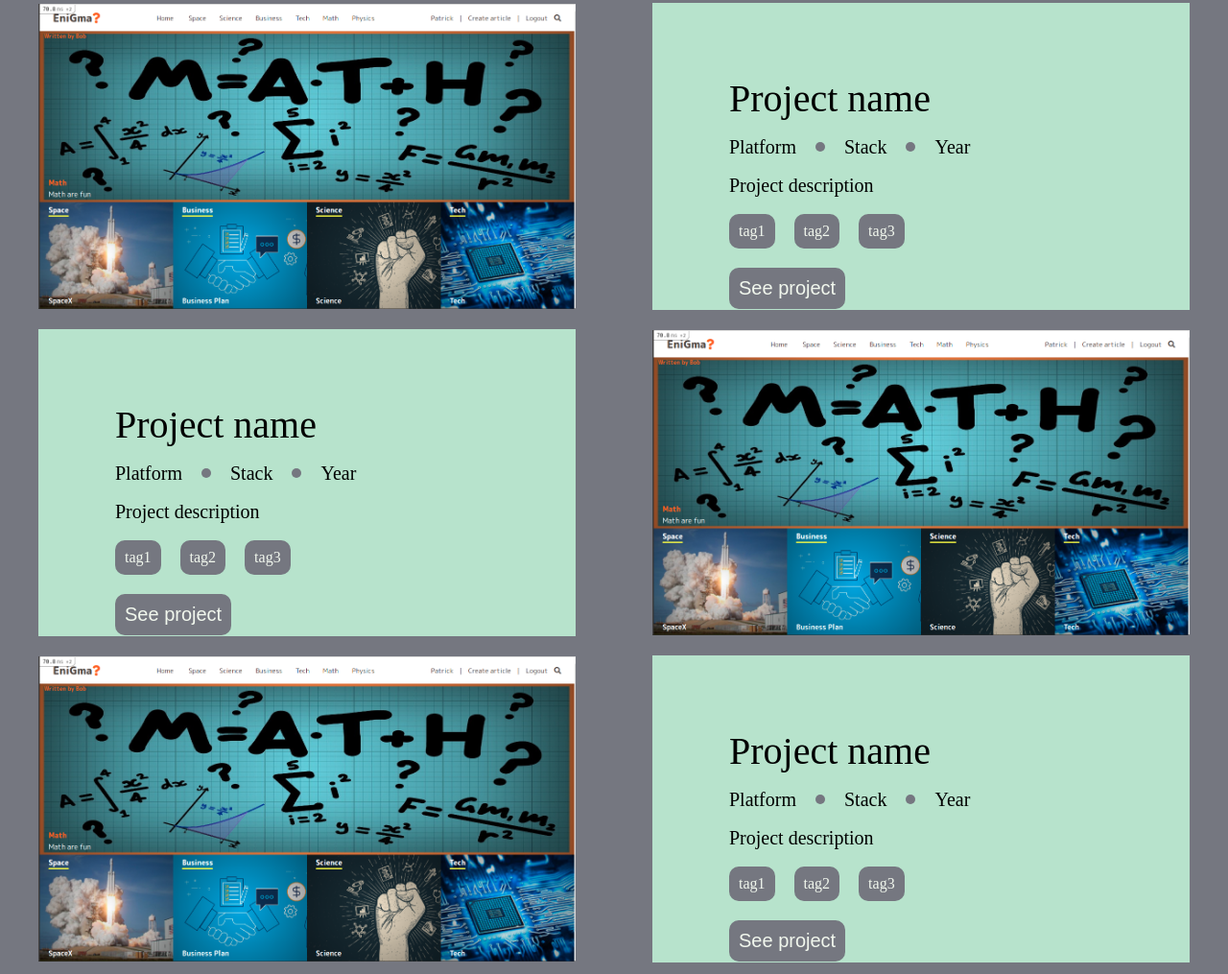
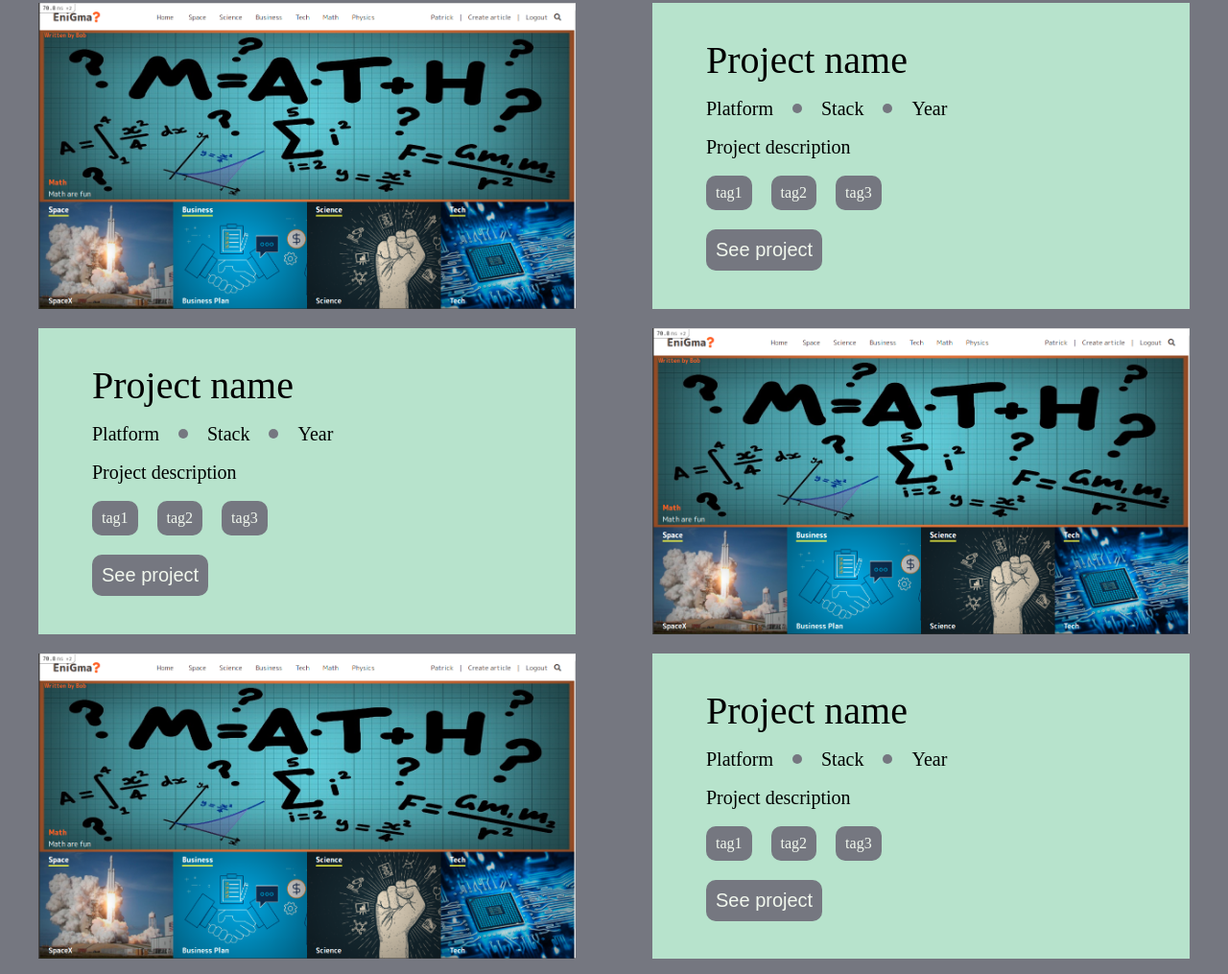
Before and after one commit to patrikis-angelos/portfolio, a plain HTML site: page index.html in a window 1280 px wide. Shown: the part 797-1812 px from the top of the page at 96% size. Drawn offline with Linux system fonts and the light colour scheme.

Commit message:
Fix padding on description of projects

```diff
--- a/index.html
+++ b/index.html
@@ -46,41 +46,41 @@
         <div class = "content bg-color-primary">
           <div class = "img-container flex align-center"><img class = "img" src="images/scrn.png" alt=""></div>
         </div>
-        <div class = "preview bg-color-secondary">
-          <p class = "x-large m-left-80 m-top-80">Project name</p>
+        <div class = "preview p-y-20 bg-color-secondary">
+          <p class = "x-large m-left-p10 m-top-20">Project name</p>
           <div class = "flex align-center m-top-20">
-            <p class = "regular m-left-80">Platform</p>
+            <p class = "regular m-left-p10">Platform</p>
             <div class = "dot bg-color-primary m-left-20"></div>
             <p class = "regular m-left-20">Stack</p>
             <div class = "dot bg-color-primary m-left-20"></div>
             <p class = "regular m-left-20">Year</p>
           </div>
-          <p class = "m-left-80 m-top-20 regular">Project description</p>
+          <p class = "m-left-p10 m-top-20 regular">Project description</p>
           <div class="flex">
-            <div class = "bg-color-primary color-cream fit-content tag m-left-80 m-top-20 p-10 "><span>tag1</span></div>
+            <div class = "bg-color-primary color-cream fit-content tag m-left-p10 m-top-20 p-10 "><span>tag1</span></div>
             <div class = "bg-color-primary color-cream fit-content tag m-left-20 m-top-20 p-10 "><span>tag2</span></div>
             <div class = "bg-color-primary color-cream fit-content tag m-left-20 m-top-20 p-10 "><span>tag3</span></div>
           </div>
-          <button class = "bg-color-primary color-cream tag p-10 regular m-left-80 m-top-20">See project</button>
+          <button class = "bg-color-primary color-cream tag p-10 regular m-left-p10 m-top-20">See project</button>
         </div>
       </div>
       <div class = "container p-x-40 center-h flex space-between item m-top-20">
-        <div class = "preview bg-color-secondary">
-          <p class = "x-large m-left-80 m-top-80">Project name</p>
+        <div class = "preview bg-color-secondary p-y-20">
+          <p class = "x-large m-left-p10 m-top-20">Project name</p>
           <div class = "flex align-center m-top-20">
-            <p class = "regular m-left-80">Platform</p>
+            <p class = "regular m-left-p10">Platform</p>
             <div class = "dot bg-color-primary m-left-20"></div>
             <p class = "regular m-left-20">Stack</p>
             <div class = "dot bg-color-primary m-left-20"></div>
             <p class = "regular m-left-20">Year</p>
           </div>
-          <p class = "m-left-80 m-top-20 regular">Project description</p>
+          <p class = "m-left-p10 m-top-20 regular">Project description</p>
           <div class="flex">
-            <div class = "bg-color-primary color-cream fit-content tag m-left-80 m-top-20 p-10 "><span>tag1</span></div>
+            <div class = "bg-color-primary color-cream fit-content tag m-left-p10 m-top-20 p-10 "><span>tag1</span></div>
             <div class = "bg-color-primary color-cream fit-content tag m-left-20 m-top-20 p-10 "><span>tag2</span></div>
             <div class = "bg-color-primary color-cream fit-content tag m-left-20 m-top-20 p-10 "><span>tag3</span></div>
           </div>
-          <button class = "bg-color-primary color-cream tag p-10 regular m-left-80 m-top-20">See project</button>
+          <button class = "bg-color-primary color-cream tag p-10 regular m-left-p10 m-top-20">See project</button>
         </div>
         <div class = "content bg-color-primary">
           <div class = "img-container flex align-center"><img class = "img" src="images/scrn.png" alt=""></div>
@@ -90,22 +90,22 @@
         <div class = "content bg-color-primary">
           <div class = "img-container flex align-center"><img class = "img" src="images/scrn.png" alt=""></div>
         </div>
-        <div class = "preview bg-color-secondary">
-          <p class = "x-large m-left-80 m-top-80">Project name</p>
+        <div class = "preview p-y-20 bg-color-secondary">
+          <p class = "x-large m-left-p10 m-top-20">Project name</p>
           <div class = "flex align-center m-top-20">
-            <p class = "regular m-left-80">Platform</p>
+            <p class = "regular m-left-p10">Platform</p>
             <div class = "dot bg-color-primary m-left-20"></div>
             <p class = "regular m-left-20">Stack</p>
             <div class = "dot bg-color-primary m-left-20"></div>
             <p class = "regular m-left-20">Year</p>
           </div>
-          <p class = "m-left-80 m-top-20 regular">Project description</p>
+          <p class = "m-left-p10 m-top-20 regular">Project description</p>
           <div class="flex">
-            <div class = "bg-color-primary color-cream fit-content tag m-left-80 m-top-20 p-10 "><span>tag1</span></div>
+            <div class = "bg-color-primary color-cream fit-content tag m-left-p10 m-top-20 p-10 "><span>tag1</span></div>
             <div class = "bg-color-primary color-cream fit-content tag m-left-20 m-top-20 p-10 "><span>tag2</span></div>
             <div class = "bg-color-primary color-cream fit-content tag m-left-20 m-top-20 p-10 "><span>tag3</span></div>
           </div>
-          <button class = "bg-color-primary color-cream tag p-10 regular m-left-80 m-top-20">See project</button>
+          <button class = "bg-color-primary color-cream tag p-10 regular m-left-p10 m-top-20">See project</button>
         </div>
       </div>
     </main>
--- a/sass/_mainbody.scss
+++ b/sass/_mainbody.scss
@@ -7,7 +7,6 @@
 }
 
 .item {
-  height: 40vh;
 }
 
 .content {
--- a/sass/_positioning.scss
+++ b/sass/_positioning.scss
@@ -5,6 +5,7 @@ $pixels: (
   80: 80px,
   100: 100px,
   200: 200px,
+  p10: 10%,
 );
 
 $index: (
```
Also changed, not shown: styles.css, 1 other file.
